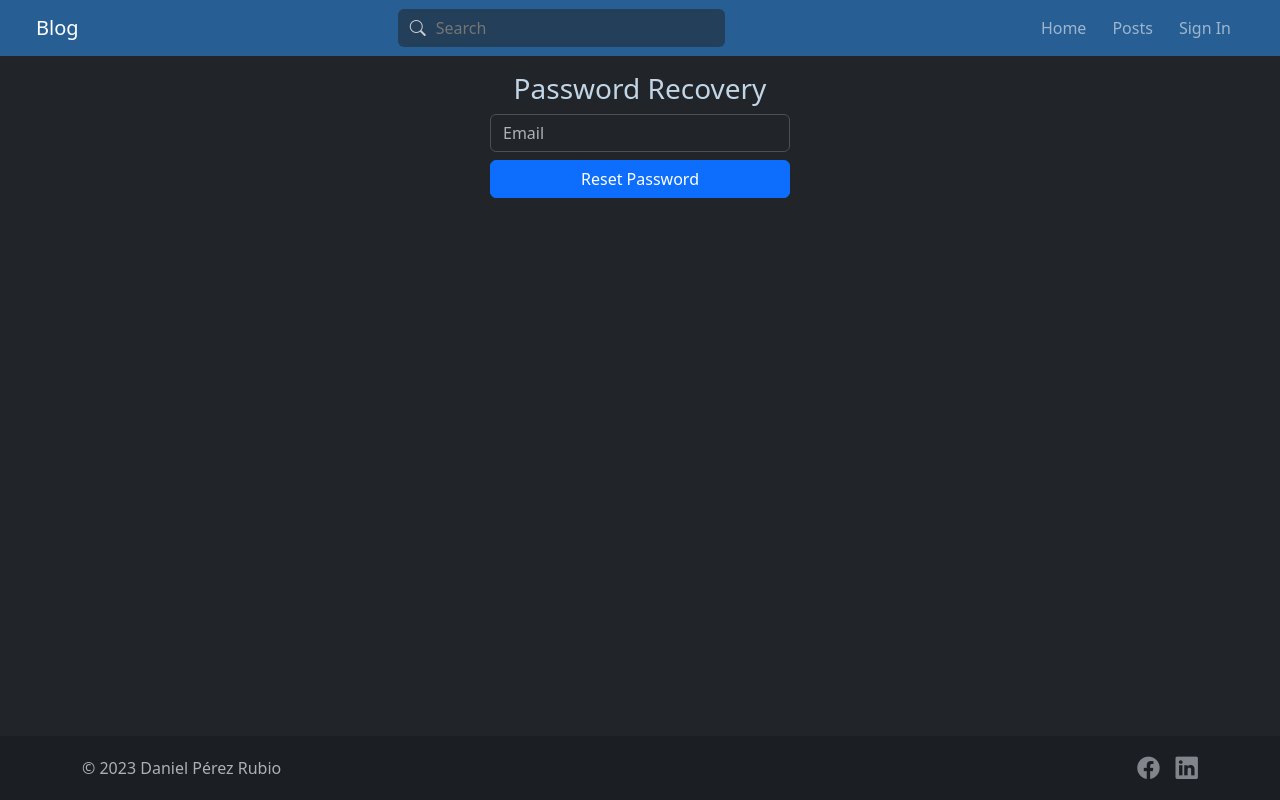
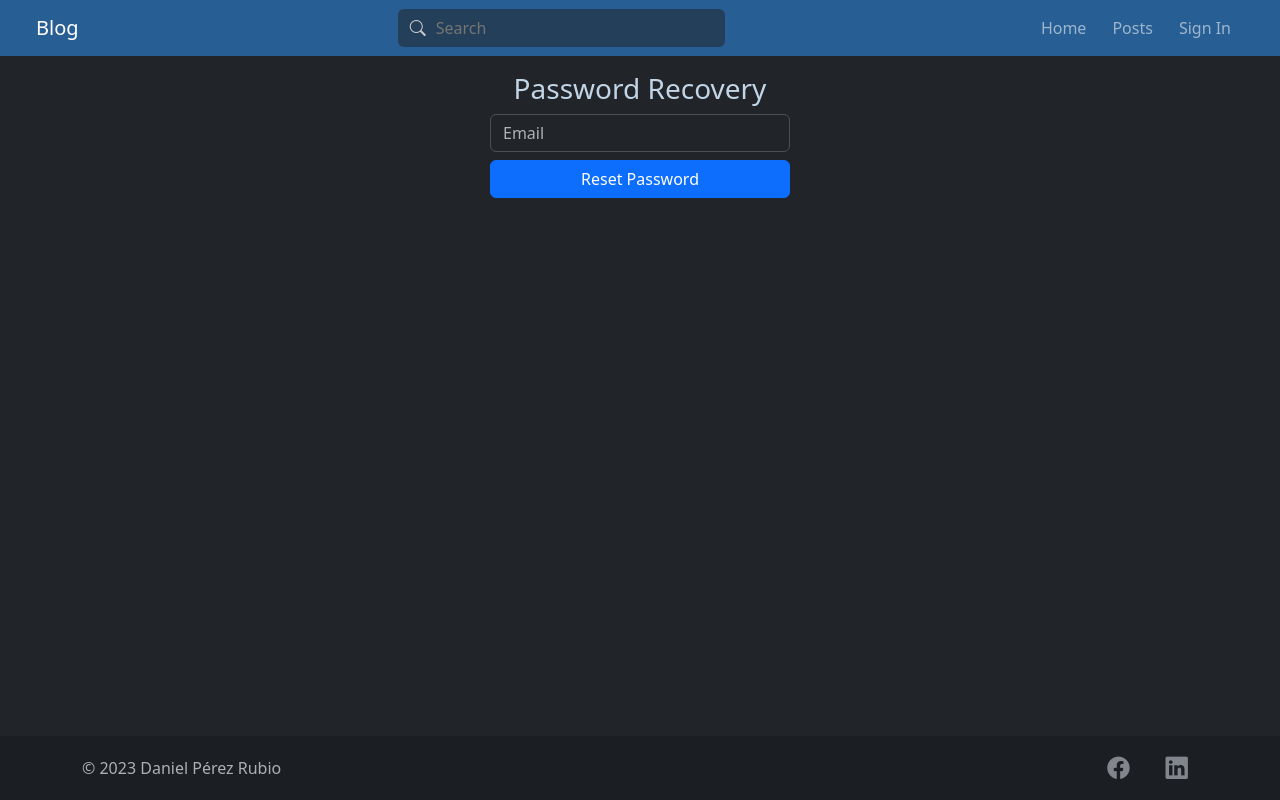
Before and after one commit to danielperezrubio/blog, a React (Vite) app in the folder frontend/: page /password_recovery in a window 1280 px wide. Built offline with nearby package versions, Linux system fonts and the light colour scheme; no server answers.

Commit message:
Add hover effect to the Footer links

```diff
--- a/frontend/src/components/Footer.css
+++ b/frontend/src/components/Footer.css
@@ -1,11 +1,6 @@
 footer {
   background-color: #1b1f24;
   padding: auto 1rem;
-}
-
-footer i {
-  color: #81858c;
-  font-size: 1.4rem;
 }
 
 footer .container {
@@ -13,3 +8,13 @@ footer .container {
   height: 100%;
   align-items: center;
 }
+
+footer a {
+  color: #81858c;
+  font-size: 1.4rem;
+  padding: 8px 10px;
+}
+footer a:hover {
+  border-radius: 50px;
+  box-shadow: 0 1px 10px rgb(23, 23, 26);
+}
```
